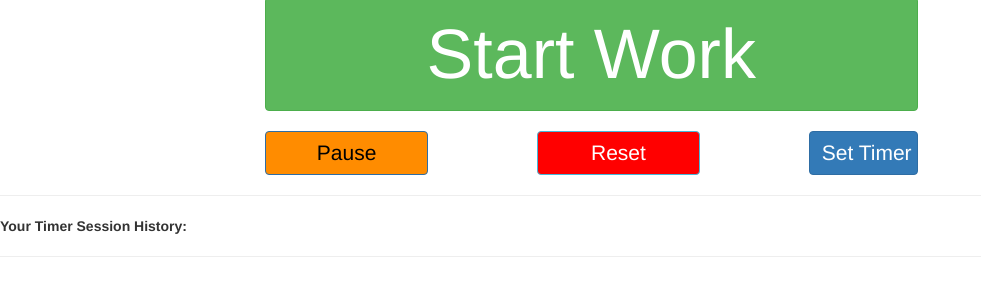
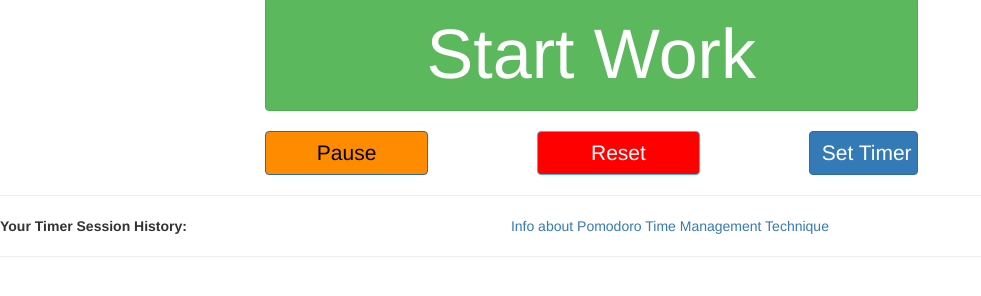
Before and after one commit to ksed/pom_timer_ksed, a website: page public/html/index.html in a window 1280 px wide. Shown: the part 310-606 px from the top of the page, without its empty margins (0-981 px from the left). Drawn offline with nearby package versions, Linux system fonts and the light colour scheme; files whose address does not match are found by name.

Commit message:
added information hyperlink for Pomodoro time management technique

```diff
--- a/public/html/index.html
+++ b/public/html/index.html
@@ -2,7 +2,7 @@
 <html lang="en">
   <head>
     <meta charset="UTF-8">
-    <title>Pom Timer</title>
+    <title>Pomodoro Timer</title>
     <link rel="stylesheet" href="/css/main.css">
     <!-- Latest compiled and minified CSS -->
     <link rel="stylesheet" href="https://maxcdn.bootstrapcdn.com/bootstrap/3.3.7/css/bootstrap.min.css"
@@ -34,6 +34,7 @@
     <p>
       <hr>
       <strong>Your Timer Session History:</strong>
+      <a href="https://en.wikipedia.org/wiki/Pomodoro_Technique" target="_blank" class="col-md-offset-3">Info about Pomodoro Time Management Technique</a>
       <hr>
     </p>
 
```
